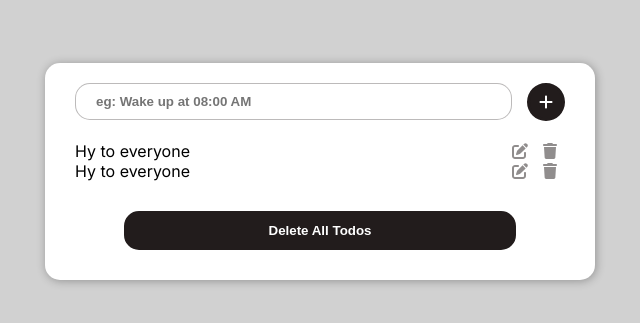
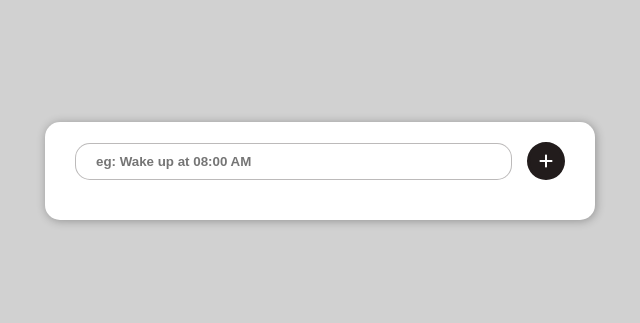
Before and after one commit to ZAINKHAN25/Todo-List-Next-Js-, a Next.js app: page / in a window 1280 px wide. Shown: the part 229-552 px from the top of the page, without its empty margins (320-960 px from the left). Built offline with nearby package versions, Linux system fonts and the light colour scheme.

Commit message:
Functionality is done

```diff
--- a/src/app/page.jsx
+++ b/src/app/page.jsx
@@ -1,40 +1,89 @@
+"use client"
+
 import { FontAwesomeIcon } from "@fortawesome/react-fontawesome";
 import "./page.css";
 import { faPenToSquare, faPlus, faTrash } from "@fortawesome/free-solid-svg-icons";
+import { useState } from "react";
+
+export default function Home() {
+  let [mainArr, setMainArr] = useState([]);
+  let [inputTxt, setInputTxt] = useState("");
 
 
+  function addTodoFoo() {
 
-export default function Home() {
+    if (inputTxt.trim() != "") {
+      mainArr?.push(inputTxt);
+      setInputTxt("");
+    } else {
+      alert("Please Write Something in Todo")
+    }
+  }
+
+  function delteFoo(index) {
+    var selectedItem = mainArr.splice(index, 1);
+    setMainArr([...mainArr])
+  }
+
+  function editFoo(index) {
+    var promptTxt = prompt("Edited Text", mainArr[index]);
+
+    if (promptTxt !== null) {
+      const updatedArray = [...mainArr];
+      updatedArray[index] = promptTxt;
+      setMainArr(updatedArray);
+    }
+  }
+
+
   return (
     <div className="body">
       <div className="card">
         <div className="inputdiv">
-          <input type="text" className="inputOfToDoList" placeholder="eg: Wake up at 08:00 AM" />
-          <div className="searhBarDiv">
+          <input
+            type="text"
+            className="inputOfToDoList"
+            placeholder="eg: Wake up at 08:00 AM"
+            value={inputTxt}
+            onChange={(e) => {
+              setInputTxt(e.target.value);
+            }}
+            onKeyDown={(e) => {
+              if (e.key === "Enter") {
+                addTodoFoo();
+              }
+            }}
+          />
+          <div className="searhBarDiv" onClick={() => addTodoFoo()}>
             <FontAwesomeIcon icon={faPlus} width={20} />
           </div>
         </div>
         <div className="listDiv">
-          <div className="singleDiv">
-            <div className="mainMessage">Hy to everyone</div>
-            <div className="btnDiv">
-              <FontAwesomeIcon className="iconsOfEdit" icon={faPenToSquare} width={20} />
-              <FontAwesomeIcon className="iconsOfEdit" icon={faTrash} width={20} />
+          {
+            mainArr.map((x, i) => {
+              return (
+                <div key={i} className="singleDiv">
+                  <div className="mainMessage">{x}</div>
+                  <div className="btnDiv">
+                    <FontAwesomeIcon className="iconsOfEdit" icon={faPenToSquare} width={20} onClick={() => editFoo(i)} />
+                    <FontAwesomeIcon className="iconsOfEdit" icon={faTrash} width={20} onClick={() => delteFoo(i)} />
+                  </div>
+                </div>
+              )
+            })
+          }
+        </div>
+        {
+          mainArr.length === 0 ? (
+            <span></span>
+          ) : (
+            <div className="deleteListDiv">
+              <button onClick={() => setMainArr([])}>Delete All Todos</button>
             </div>
-          </div>
-          <div className="singleDiv">
-            <div className="mainMessage">Hy to everyone</div>
-            <div className="btnDiv">
-              <FontAwesomeIcon className="iconsOfEdit" icon={faPenToSquare} width={20} />
-              <FontAwesomeIcon className="iconsOfEdit" icon={faTrash} width={20} />
-            </div>
-          </div>
-        </div>
+          )
+        }
 
-        <div className="deleteListDiv">
-          <button>Delete All Todos</button>
-        </div>
       </div>
-    </div>
+    </div >
   );
 }
```
